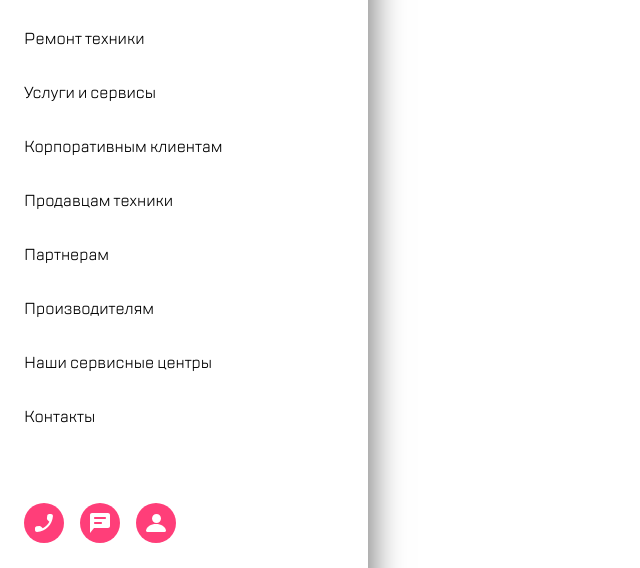
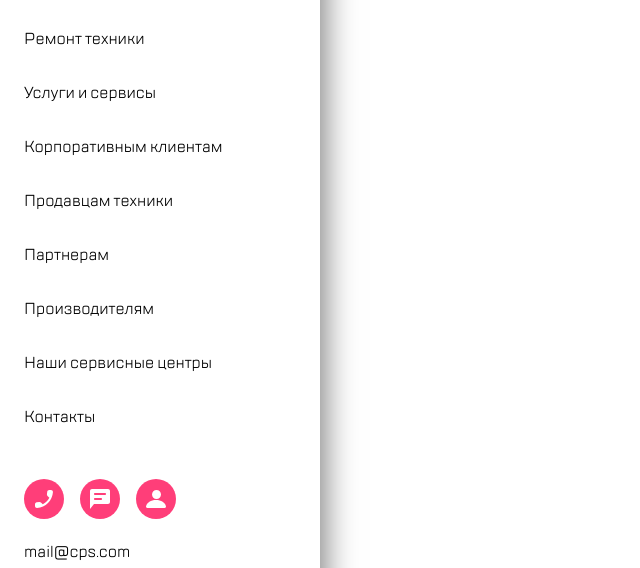
Before and after one commit to Krab2040/cps-site, a plain HTML site: page burger-menu.html in a window 1280 px wide. Shown: the part 88-656 px from the top of the page, without its empty margins (0-640 px from the left). Drawn offline with Linux system fonts and the light colour scheme.

Commit message:
1.1.3 burger-menu

```diff
--- a/burger-menu.html
+++ b/burger-menu.html
@@ -1,9 +1,9 @@
 <!DOCTYPE html>
 <html lang="ru">
 <head>
-  <meta charset="UTF-8">
   <link rel="stylesheet" href="index.css">
-  <link rel="stylesheet" href="stylesheet/stylesheet.css">
+  <link rel="stylesheet" href="stylesheet/stylesheet.css" >
+    <meta charset="UTF-8" name="viewport" content="width=device-width, initial-scale=1">
   <title>burger-menu</title>
 </head>
 <body>
--- a/index.css
+++ b/index.css
@@ -2,6 +2,9 @@ body {
     margin: 0;
     padding: 0;
     font-family: 'TT Lakes', serif;
+    position: fixed;
+    height: 100vh;
+    width: 100%;
 }
 
 ul {
@@ -38,15 +41,16 @@ main {
 }
 
 .burger-menu {
-    position: fixed;
-    top: 0;
+    box-sizing: border-box;
+    height: 100%;
     background-color: white;
     display: flex;
-    width: 320px;
+    width: 100%;
+    max-width:100%;
     box-shadow: 0 0 30px 5px rgba(0, 0, 0, 0.5);
     flex-direction: column;
     padding: 24px 24px 0;
-    min-height: 100%;
+
 }
 
 .burger-menu__header {
@@ -344,6 +348,10 @@ main {
         display: flex;
     }
 
+    .burger-menu{
+        width: 320px;
+    }
+
     .button-tablet {
         display: inline;
     }
```
